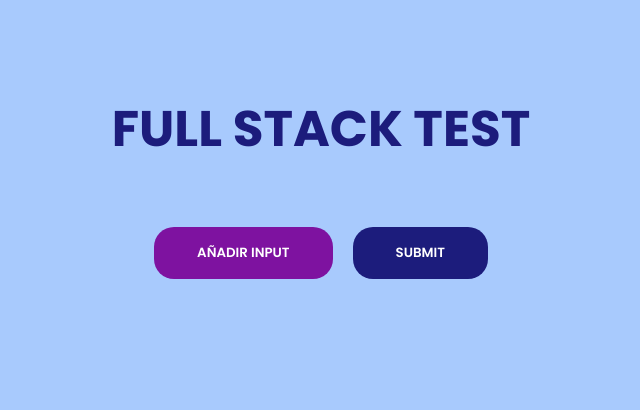
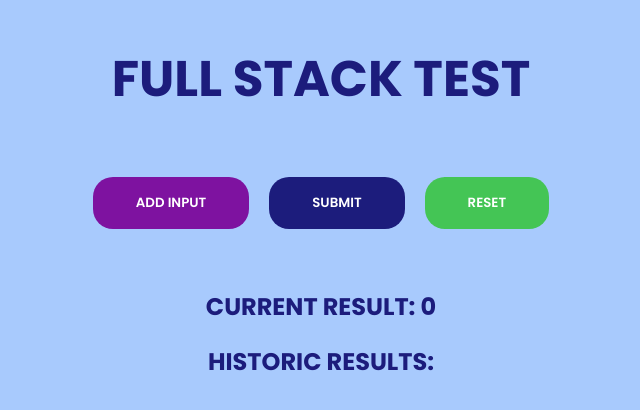
Before and after one commit to martscastrillo/fullstack_test_rc, a React (Create React App) app in the folder web/: page / in a window 1280 px wide. Shown: the part 190-600 px from the top of the page, without its empty margins (319-959 px from the left). Built offline with nearby package versions, Linux system fonts and the light colour scheme.

Commit message:
add mixins

```diff
--- a/web/src/components/App.js
+++ b/web/src/components/App.js
@@ -6,12 +6,18 @@ import "../stylesheets/App.scss";
 const App = () => {
 	const [inputs, setInputs] = useState([]);
 	const [array, setArray] = useState([]);
-
+	const [currentResult, setCurrentResult] = useState(0);
+	const [historicResults, setHistoricResults] = useState([]);
 	const sendFormApi = (data) => {
 		apiData.sendFormApi(data).then((response) => {
+			console.log(response);
+			console.log('pasa por aqui');
 			if (response) {
 				setArray(response.array);
-				console.log(setArray(response.array));
+				setCurrentResult(response);
+				setHistoricResults([...historicResults, response]);
+				console.log(historicResults);
+				return response;
 			}
 		});
 
@@ -20,7 +26,6 @@ const App = () => {
 	const handleSubmit = (ev) => {
 		ev.preventDefault();
 		sendFormApi(array);
-		console.log(sendFormApi(setArray(array)));
 	};
 
 	const agregarInput = () => {
@@ -54,19 +59,26 @@ const App = () => {
 
 				<div className="superbox__form__extradiv">
 				<button type="button" onClick={agregarInput} className="superbox__form__addinput">
-					Añadir Input
+					Add Input
 				</button>
 					<input
 						className="superbox__form__submit"
 						type="submit"
 						value="Submit"
 					/>
+					<button type="button" onClick={agregarInput} className="superbox__form__reset">
+					Reset
+				</button>
 				</div>
 			</form>
 
 			<div className="superbox__results">
-				{/* 				<h2>history results: {`${result}`}</h2>
- */}
+								<h2>current result: {`${currentResult}`}</h2>
+
+			</div>
+			<div className="superbox__results">
+								<h2>historic results: {`${historicResults}`}</h2>
+
 			</div>
 		</div>
 	);
--- a/web/src/services/api.js
+++ b/web/src/services/api.js
@@ -25,6 +25,9 @@ const checkArray = (array) => {
 	if (checkAllNumbers(arr)) {
 		return addArray(arr);
 	}
+	else{
+		return 'hey'
+	}
 };
 
 
@@ -38,9 +41,9 @@ const sendFormApi = (data) => {
 	})
 		.then((response) => response.json())
 		.then((dataObj) => {
-			console.log("Server response:", dataObj);
-			console.log(checkArray(dataObj));
-			return(checkArray(dataObj))
+			let filteredResults = checkArray(dataObj);
+			console.log("Server response:", filteredResults);
+			return filteredResults;
 		});
 };
 
--- a/web/src/stylesheets/core/Mixins.scss
+++ b/web/src/stylesheets/core/Mixins.scss
@@ -0,0 +1,11 @@
+@mixin button() {
+	text-transform: uppercase;
+	font-family: $mainFont;
+	cursor: pointer;
+	transition: all 0.5s ease;
+	border: 0;
+	border-radius: 20px;
+	color: white;
+	font-weight: 600;
+	padding: 16px 43px;
+}
--- a/web/src/stylesheets/core/Variables.scss
+++ b/web/src/stylesheets/core/Variables.scss
@@ -1,5 +1,10 @@
 //fonts
 
-
+$mainFont: "Poppins", sans-serif;
 
 //colors
+
+$darkMain: rgb(28, 28, 124);
+$secondColor:rgb(68, 197, 85);
+$thirdColor:rgb(126, 18, 160);
+$background: rgb(168, 202, 253);
--- a/web/src/stylesheets/page/Main.scss
+++ b/web/src/stylesheets/page/Main.scss
@@ -1,10 +1,10 @@
 .body{
-	color:rgb(28, 28, 124);
-	background-color: rgb(168, 202, 253);
+	color:$darkMain;
+	background-color: $background;
 }
 .superbox {
 	text-transform: uppercase;
-	font-family: "Poppins", sans-serif;
+	font-family: $mainFont;
 	display: flex;
 	flex-direction: column;
 	width: 100vw;
@@ -36,38 +36,25 @@
 				font-size: 32px;
 			}
 			input {
-				border: 1px solid rgb(28, 28, 124);
+				border: 1px solid $darkMain;
 				border-radius: 5px;
 				padding: 20px;
 				text-transform: uppercase;
 			}
 		}
 		&__submit {
-			text-transform: uppercase;
-			font-family: "Poppins", sans-serif;
-			background-color: rgb(28, 28, 124);
-			cursor: pointer;
-			transition: all 0.5s ease;
-			border: 0;
-			border-radius: 20px;
-			color: white;
-			font-weight: 600;
-			padding: 16px 43px;
+			@include button();
+			background-color: $darkMain;
+		}
+		&__reset {
+
+			@include button();
+			background-color: $secondColor;
 
 		}
 		&__addinput {
-			display: flex;
-			align-items: center;
-			text-transform: uppercase;
-			font-family: "Poppins", sans-serif;
-			background-color: rgb(126, 18, 160);
-			cursor: pointer;
-			transition: all 0.5s ease;
-			border: 0;
-			border-radius: 20px;
-			color: white;
-			font-weight: 600;
-			padding: 16px 43px;
+			@include button();
+			background-color: $thirdColor;
 
 		}
         &__extradiv{
@@ -75,10 +62,11 @@
 			justify-content: center;
             gap:20px;
 			margin-top: 40px;
+			margin-bottom: 40px;
         }
 	}
 	&__results {
-        margin-top: 30px;
+
 		display: flex;
 		align-items: center;
 		justify-content: center;
```
Also changed, not shown: 2 other files (tests, documents, lock files or other folders).
